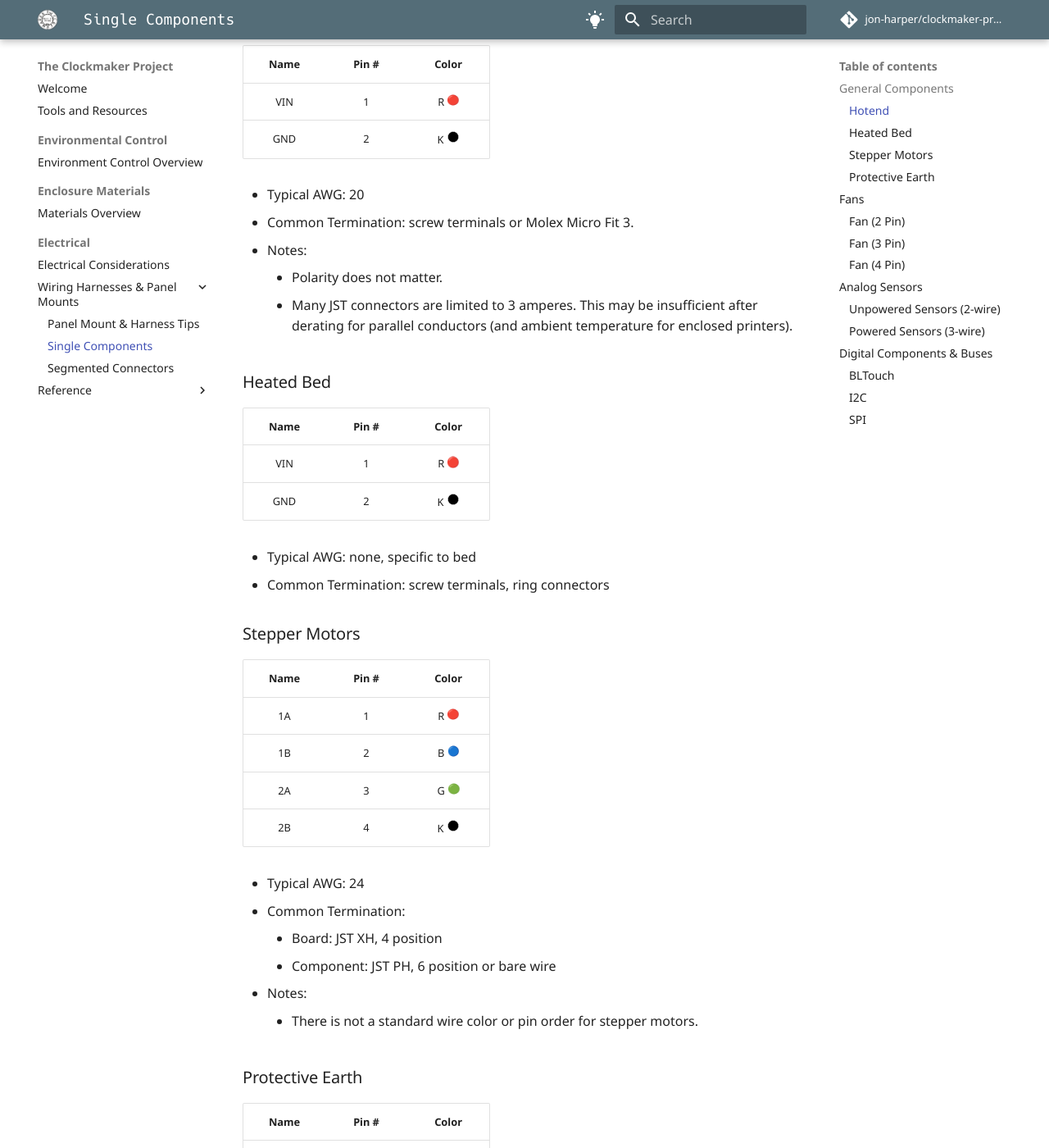
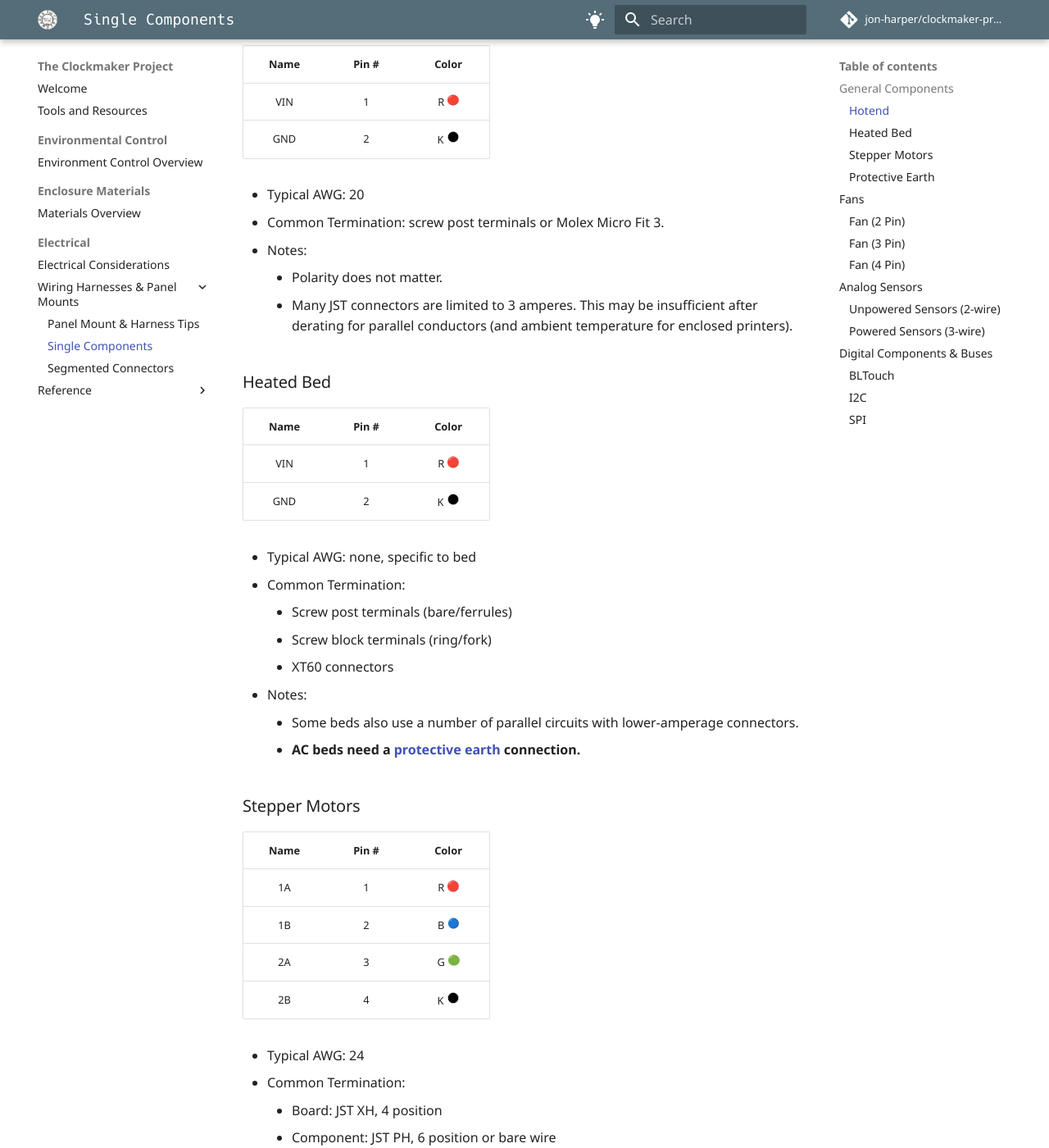
Before and after one commit to jon-harper/clockmaker-project, an MkDocs documentation site: the page built from docs/wiring/single.md, in a window 1280 px wide and 1400 px high, scrolled down 484 px. Shown: the whole window at 82% size. Built offline with MkDocs 1.6.1 and Material for MkDocs 9.7.7, drawn with Linux system fonts in a browser that asks for light colours; emoji names are drawn with the system emoji font; comment, search, counter and statistics services are not loaded.

```diff
--- a/docs/wiring/single.md
+++ b/docs/wiring/single.md
@@ -28,7 +28,7 @@ date: 2022-11-29
 | GND      | 2      | K ![black][black] |
 
 - Typical AWG: 20
-- Common Termination: screw terminals or Molex Micro Fit 3.
+- Common Termination: screw post terminals or Molex Micro Fit 3.
 - Notes:
     - Polarity does not matter.
     - Many JST connectors are limited to 3 amperes. This may be insufficient after derating for parallel conductors (and ambient temperature for enclosed printers).
@@ -41,7 +41,13 @@ date: 2022-11-29
 | GND      | 2      | K ![black][black] |
 
 - Typical AWG: none, specific to bed
-- Common Termination: screw terminals, ring connectors
+- Common Termination:
+    - Screw post terminals (bare/ferrules)
+    - Screw block terminals (ring/fork)
+    - XT60 connectors
+- Notes:
+    - Some beds also use a number of parallel circuits with lower-amperage connectors.
+    - **AC beds need a [protective earth](#protective-earth) connection.**
 
 ### Stepper Motors
 
```
Also changed, not shown: docs/wiring/terms.md (+11 -12 lines).
